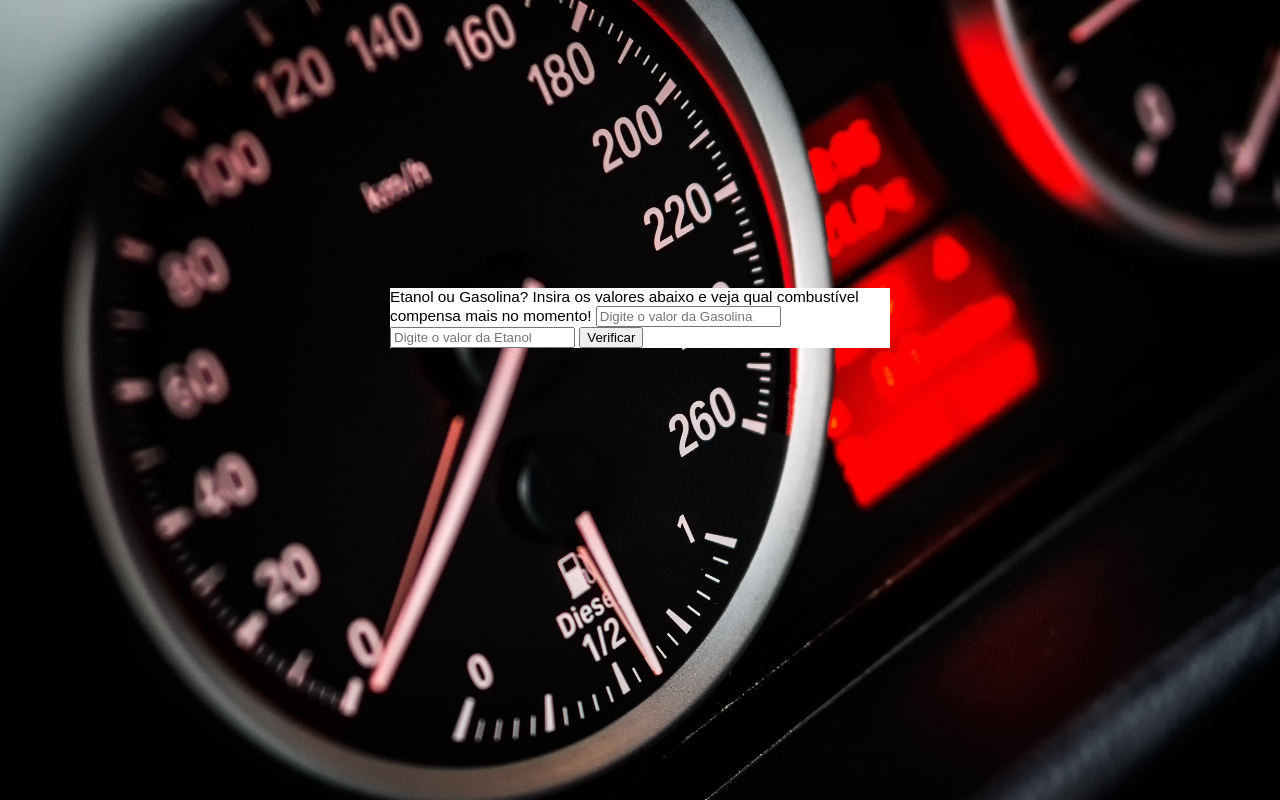
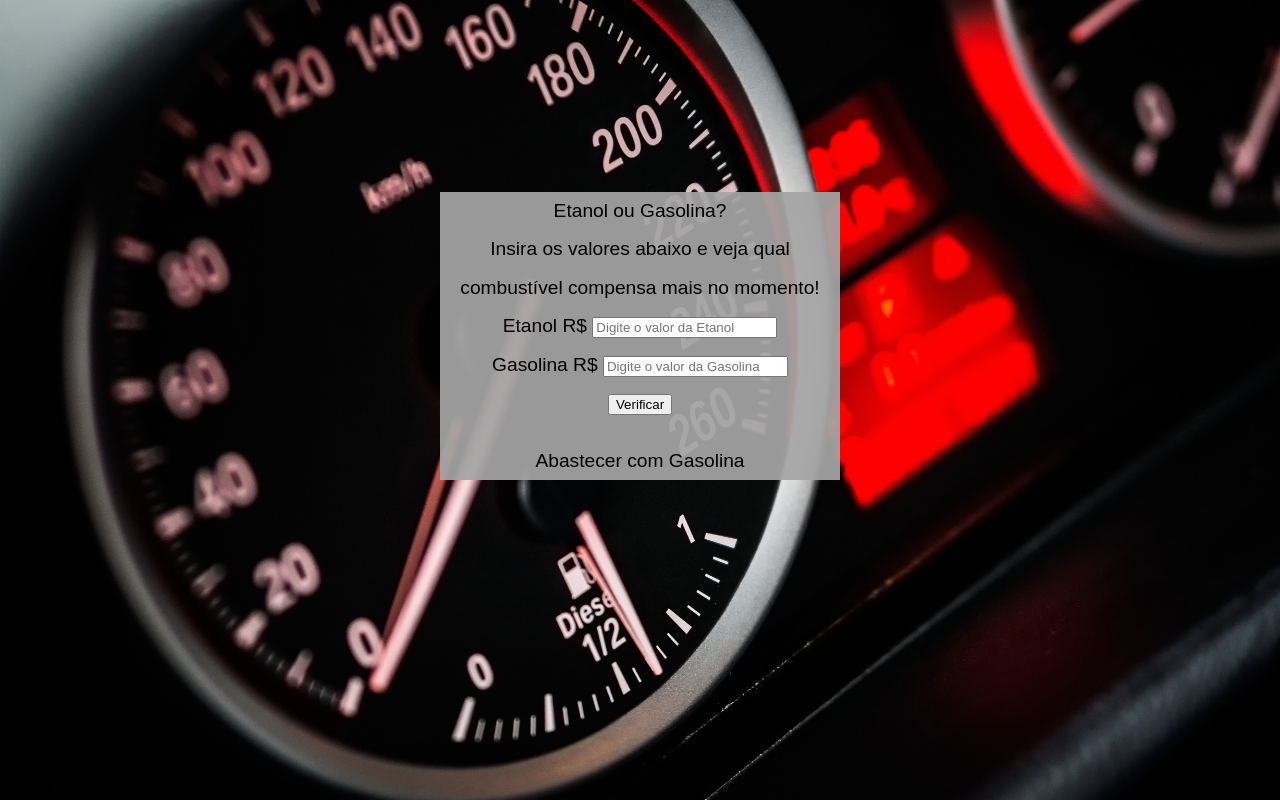
Before and after one commit to mcarnelos/projeto-etanol-ou-gasolina, a plain HTML site: page index.html in a window 1280 px wide. Both pictures are taken after a click on the button "Verificar". Drawn offline with Linux system fonts and the light colour scheme.

Commit message:
Criacao da funcao calcular

```diff
--- a/index.html
+++ b/index.html
@@ -10,17 +10,26 @@
 <body>
 
     <div class="container">
-        Etanol ou Gasolina?
-        Insira os valores abaixo e veja qual combustível compensa mais no momento!
-        <input type="number" id="val_gasolina" placeholder="Digite o valor da Gasolina">
-        <input type="number" id="val_etanol" placeholder="Digite o valor da Etanol">
-        <button onclick="calcular()">Verificar</button>
-    </div>
+        Etanol ou Gasolina?<br>
+        Insira os valores abaixo e veja qual combustível compensa mais no momento!<br>
+        <div class="etanol">
+            <label for="val_etanol">Etanol R$</label>
+            <input type="number" id="val_etanol" placeholder="Digite o valor da Etanol"><br>
+        </div>
+        <div class="gasolina">
+            <label for="val_gasolina">Gasolina R$</label>
+            <input type="number" id="val_gasolina" placeholder="Digite o valor da Gasolina"><br>
+        </div>
+        <button id="botao_verificar" onclick="calcular()">Verificar</button>
 
-    <div class="resultado">
+        <div id="resultado">
+
+        </div>
 
     </div>
 
-    <script src="./script.js"></script>
+
+
+    <script src="script.js"></script>
 </body>
 </html>
--- a/script.js
+++ b/script.js
@@ -0,0 +1,19 @@
+function calcular() {
+
+    let inputEtanol = document.getElementById('val_etanol')
+    let inputGasolina = document.getElementById('val_gasolina')
+    let resultado = document.getElementById('resultado')
+
+    let etanol = inputEtanol.value
+    let gasolina = inputGasolina.value
+
+    let val_eta = etanol/9
+    let val_gas = gasolina/127.
+
+    if(val_eta < val_gas) {
+        resultado.innerHTML = `<p>Abastecer com Etanol</p>`
+    } else {
+        resultado.innerHTML = `<p>Abastecer com Gasolina</p>`
+    }
+
+}
--- a/style.css
+++ b/style.css
@@ -15,11 +15,13 @@ body {
 
 .container {
     margin: auto;
-    background-color: white;
-    max-width: 500px;
+    background-color: #a4a4a4ee;
+    max-width: 400px;
     max-height: 100vh;
-    margin-top: 30rem;
-
+    margin-top: 20rem;
+    font-size: 2rem;
+    text-align: center;
+    line-height: 4rem;
 }
 
 @media only screen and (max-width: 95rem){
```
